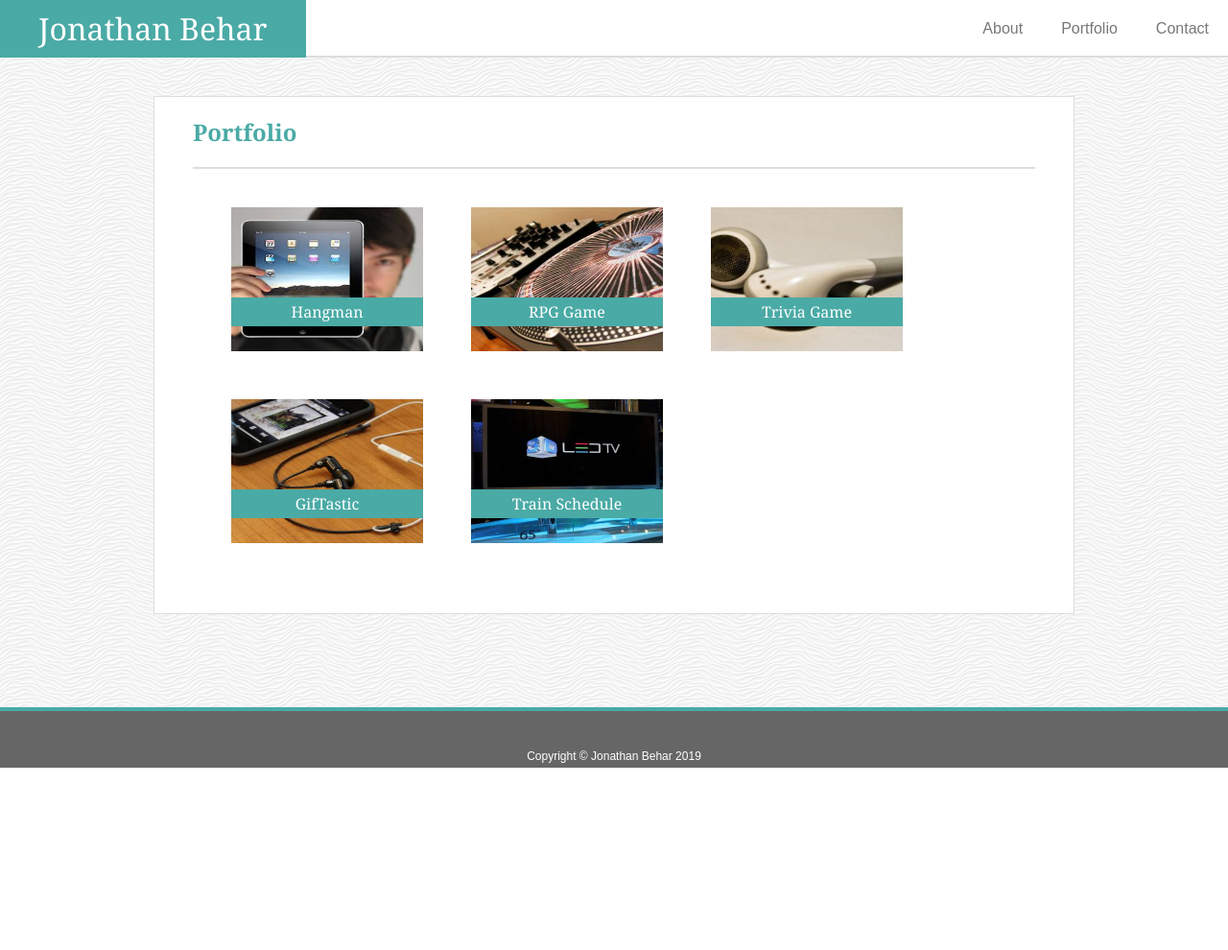
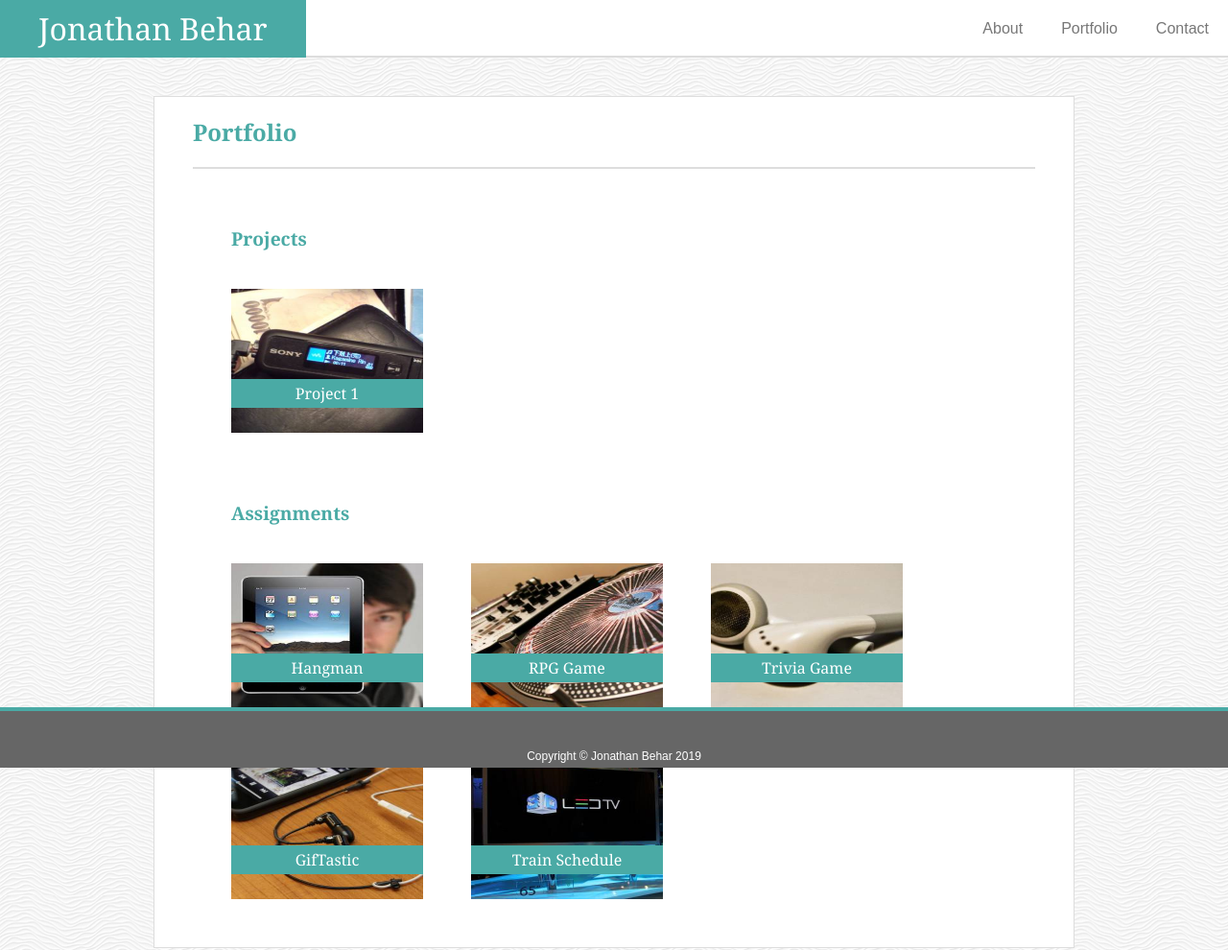
Before and after one commit to jdb443/Responsive-Portfolio, a plain HTML site: page portfolio.html in a window 1280 px wide. Shown: the top 990 px of the page at 96% size. Before the commit the page ends 800 px from the top, so only its background shows below. Drawn offline with Linux system fonts and the light colour scheme.

Commit message:
Project 1

```diff
--- a/assets/css/style.css
+++ b/assets/css/style.css
@@ -8,7 +8,7 @@ body{
   margin: 0;
 }
 
-h1, h2{
+h1, h2, h3{
   font-family: "Georgia", Times, Times New Roman, serif;
 }
 
@@ -86,6 +86,14 @@ a, p, label{
   border-bottom: solid 2px #dddddd;
   color: #4aaaa5;
   font-size: 1.5em;
+  font-weight: bold;
+}
+
+.content h3{
+  /* margin: 20px 40px; */
+  padding-bottom: 20px;
+  color: #4aaaa5;
+  font-size: 1.2em;
   font-weight: bold;
 }
 
@@ -252,8 +260,17 @@ footer {
   .header{
     min-width: 0;
     width: 100%;
+  }
+
+  .projectCardB{
+    height: 0px;
+    width: 400px;
+    /* margin-right: 0px;
+    margin-bottom: 0px; */
+    position: relative;
 
   }
+
 
 }
 
@@ -318,4 +335,39 @@ footer {
     margin: 30px;
     margin-bottom: 100px;
   }
+
+  /* .projectCardB{
+    height: 150px;
+    width: 400px;
+    margin-right: 50px;
+    margin-bottom: 50px;
+    position: relative;
+
+  } */
 }
+
+@media only screen and (min-width: 981px) {
+
+  .projectCardB{
+    height: 150px;
+    width: 400px;
+    margin-right: 50px;
+    margin-bottom: 50px;
+    position: relative;
+
+  }
+
+}
+
+.assign {
+  padding-right: 3000px;
+}
+
+/* .projectCardB{
+  height: 150px;
+  width: 400px;
+  margin-right: 50px;
+  margin-bottom: 50px;
+  position: relative;
+
+} */
--- a/portfolio.html
+++ b/portfolio.html
@@ -26,6 +26,57 @@
         <h2>Portfolio</h2>
 
         <ul>
+            <h3>Projects</h3>
+            <li>
+                <div class = "projectCard">
+                    <a href = "https://jdb443.github.io/Aliments/">
+                        <img src = "assets/images/Sony-mp3.jpg" alt = "Sony MP3 Photo">
+                        <p class = "projectName">Project 1</p>
+                    </a>
+                </div>
+            </li>
+
+            <li>
+                <div class = "projectCardB">
+
+                </div>
+            </li>
+
+            <!-- <li>
+                <div class = "projectCardB">
+
+                </div>
+            </li> -->
+
+
+            <!-- <li>
+                <div class = "projectCard">
+                    <a href = "https://jdb443.github.io/Aliments/">
+                        <img src = "assets/images/Sony-mp3.jpg" alt = "Sony MP3 Photo">
+                        <p class = "projectName">Project 1</p>
+                    </a>
+                </div>
+            </li>
+
+            <li>
+                <div class = "projectCard">
+                    <a href = "https://jdb443.github.io/Aliments/">
+                        <img src = "assets/images/Sony-mp3.jpg" alt = "Sony MP3 Photo">
+                        <p class = "projectName">Project 1</p>
+                    </a>
+                </div>
+            </li> -->
+
+
+
+        </ul>
+
+
+        <ul>
+            <li><h3 class ="assign">Assignments</h3></li>
+        </ul>
+        <ul>
+
             <li>
                 <div class = "projectCard">
                     <a href = "https://jdb443.github.io/Word-Guess-Game/">
@@ -72,6 +123,7 @@
             </li>
 
         </ul>
+
     </main>
 
     <footer>
```
Also changed, not shown: assets/images/Sony-mp3.jpg (added).
